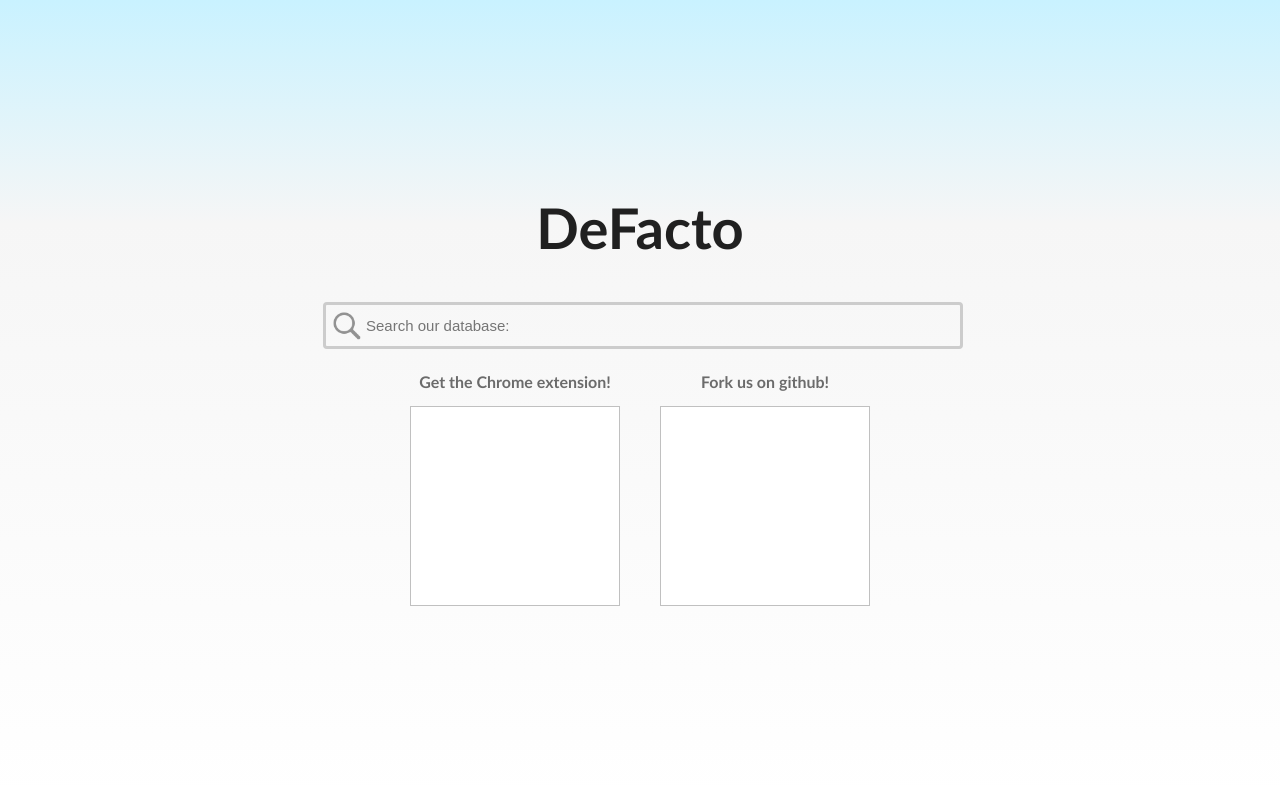
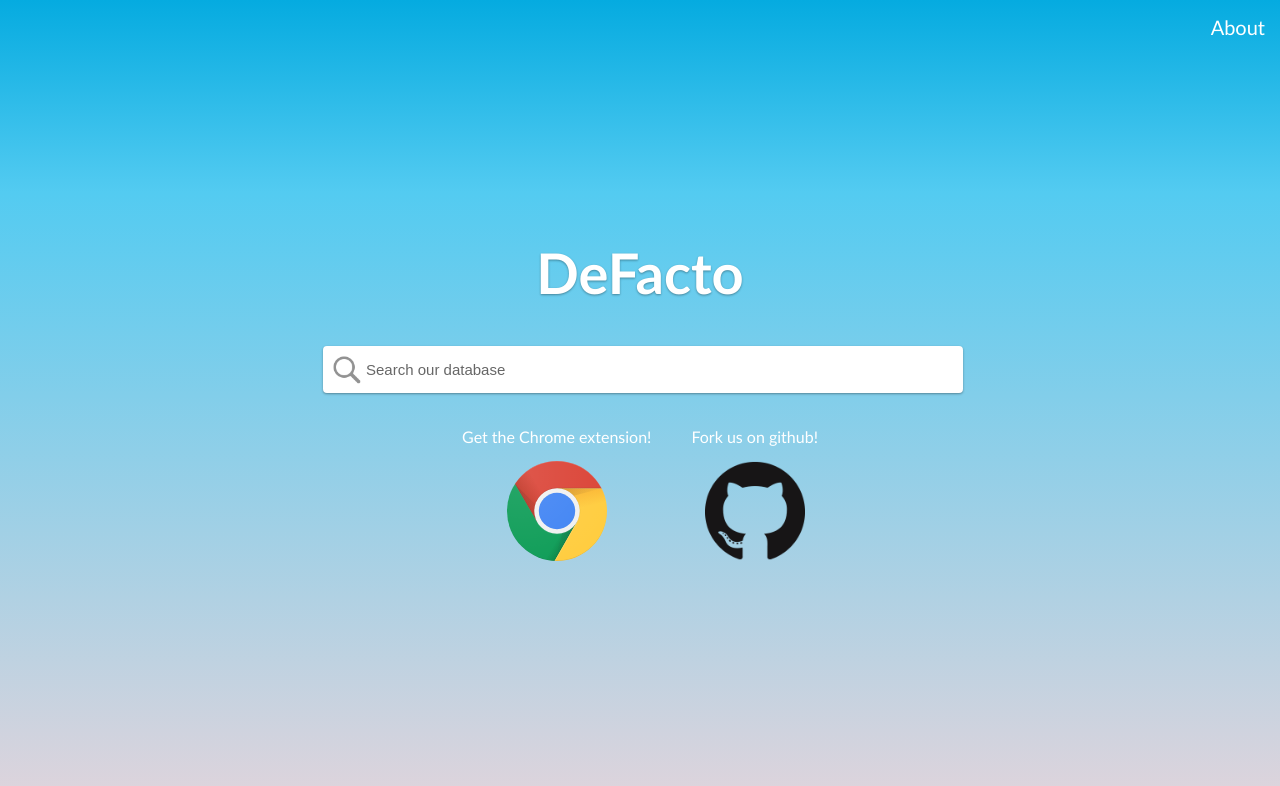
Before and after one commit to cssuh/Defacto, a browser extension: page web/public/index.html in a window 1280 px wide. Drawn offline with Linux system fonts and the light colour scheme.

Commit message:
did about page

```diff
--- a/web/public/index.html
+++ b/web/public/index.html
@@ -7,26 +7,34 @@
 
 	</head>
     <body>
+        <div class="about">
+            <a href="about.html" class="link">About</a>
+        </div>
         <div class="root">
             <div class="branding">
                 <h1 class='title'>DeFacto</h1>
             </div>
             <div class="search">
                 <form>
-                    <span><input type="text" class="search-bar" name="search" placeholder="Search our database:"></span>
+                    <span><input type="text" class="search-bar" name="search" placeholder="Search our database"></span>
                 </form>
             </div>
             <div class="footer">
                 <div class="part extension">
                     <div class="descr">Get the Chrome extension!</div>
                     <div class="image">
-                        <img></img>
+                        <!-- TODO: Put Chrome extension link here -->
+                        <a href="#">
+                        <img src="chrome.svg" height="10" width="10"></img>
+                        </a>
                     </div>
                 </div>
                 <div class="part github">
                     <div class="descr">Fork us on github!</div>
-                   <div class="image">
-                        <img></img>
+                    <div class="image">
+                        <a href="https://github.com/cssuh/Defacto">
+                        <img src="GitHub-Mark-120px-plus.png" width="10" height="10">
+                        </a>
                     </div>
                 </div>
             </div>
--- a/web/public/style.css
+++ b/web/public/style.css
@@ -6,20 +6,42 @@
 }
 body{
     font-family:'Trebuchet MS', 'Lucida Sans Unicode', 'Lucida Grande', 'Lucida Sans', Arial, sans-serif;
-    color : rgba(0,0,0,.87);
+    /*color : rgba(0,0,0,.87);*/
+    color : white;
     width: 100%;
     height: 100%;
     padding: 0px;
     margin: 0px;
-    background: white no-repeat; /* For browsers that do not support gradients */
-   /* background: linear-gradient(#2fccff, white) no-repeat;*/ /* Standard syntax */
-   background: -moz-linear-gradient(top, rgba(201,242,255,1) 0%, rgba(246,246,246,1) 28%, rgba(255,255,255,1) 100%);
-    background: -webkit-gradient(left top, left bottom, color-stop(0%, rgba(201,242,255,1)), color-stop(28%, rgba(246,246,246,1)), color-stop(100%, rgba(255,255,255,1)));
-    background: -webkit-linear-gradient(top, rgba(201,242,255,1) 0%, rgba(246,246,246,1) 28%, rgba(255,255,255,1) 100%);
-    background: -o-linear-gradient(top, rgba(201,242,255,1) 0%, rgba(246,246,246,1) 28%, rgba(255,255,255,1) 100%);
-    background: -ms-linear-gradient(top, rgba(201,242,255,1) 0%, rgba(246,246,246,1) 28%, rgba(255,255,255,1) 100%);
-    background: linear-gradient(to bottom, rgba(201,242,255,1) 0%, rgba(246,246,246,1) 28%, rgba(255,255,255,1) 100%);
-    filter: progid:DXImageTransform.Microsoft.gradient( startColorstr='#c9f2ff', endColorstr='#ffffff', GradientType=0 );
+
+    background: rgb(5,171,224); /* Old browsers */
+background: -moz-linear-gradient(top, rgba(5,171,224,1) 0%, rgba(83,203,241,1) 24%, rgba(223,212,220,1) 100%); /* FF3.6-15 */
+background: -webkit-linear-gradient(top, rgba(5,171,224,1) 0%,rgba(83,203,241,1) 24%,rgba(223,212,220,1) 100%); /* Chrome10-25,Safari5.1-6 */
+background: linear-gradient(to bottom, rgba(5,171,224,1) 0%,rgba(83,203,241,1) 24%,rgba(223,212,220,1) 100%); /* W3C, IE10+, FF16+, Chrome26+, Opera12+, Safari7+ */
+filter: progid:DXImageTransform.Microsoft.gradient( startColorstr='#05abe0', endColorstr='#dfd4dc',GradientType=0 ); /* IE6-9 */
+}
+
+.about{
+    position: absolute;
+    top: 0;
+    right: 0;
+    padding: 15px;
+    font-size: 20px;
+}
+
+a.link:link{
+    color: white;
+    text-decoration:  none;
+}
+a.link:visited{
+    color: white;
+    text-decoration:  none;
+}
+a.link:active{
+    color: white;
+    text-decoration:  none;
+}
+a.link:hover{
+    color: black;
 }
 
 .root{
@@ -35,6 +57,7 @@
     width: 100%;
 }
 
+
 .search{
     width: 50%;
 
@@ -43,8 +66,13 @@
 	margin:3px;
     padding-left : 40px;
     background: url("search.png") no-repeat;
+    background-color : white;
     background-size: 40px;
     font-size: 15px;
+    color : rgba(0,0,0,.87);
+}
+.search-bar::-webkit-input-placeholder{
+    color : rgba(0,0,0,.60);
 }
 
 .check{
@@ -54,6 +82,7 @@
 h1.title {
     text-align:center;
     font-size : 3.5em;
+    text-shadow: 0 1px 3px rgba(0,0,0,0.12), 0 1px 2px rgba(0,0,0,0.24);
 }
 
 input {
@@ -61,21 +90,23 @@
     width: 100%;
     padding: 12px 20px;
     box-sizing: border-box;
-    border: 3px solid #ccc;
+    border: 3px solid #fff;
     -webkit-transition: 0.5s;
     transition: 0.5s;
     outline: none;
     color: black;
+    box-shadow: 0 1px 3px rgba(0,0,0,0.12), 0 1px 2px rgba(0,0,0,0.24);
 }
 
 /* When the input field gets focus, change its width to 100% */
 input:focus {
-    border: 3px solid #555;
+    border: 3px solid #bababa;
 }
 
 .footer{
-    color : rgba(0,0,0,.57);
-    font-weight : 600;
+    margin-top: 11px;
+    color : white;
+    font-weight : 100;
     display : flex;
     flex-direction : row;
     justify-content : center;
@@ -91,7 +122,6 @@
     margin : 15px auto;
 }
 .footer img{
-    min-height : 200px;
-    min-width : 210px;
-    background-color : white;
+    min-height : 100px;
+    min-width : 100px;
 }
--- /dev/null
+++ b/web/public/styleabout.css
@@ -0,0 +1,57 @@
+html{
+    height : 100%;
+    width : 100%;
+    padding : 0;
+    margin : 0;
+}
+body{
+    font-family:'Trebuchet MS', 'Lucida Sans Unicode', 'Lucida Grande', 'Lucida Sans', Arial, sans-serif;
+    color : black;
+    width: 100%;
+    height: 100%;
+    padding: 0px;
+    margin: 0px;
+}
+
+.about-root{
+    height: 100%;
+    display:flex;
+    flex-direction : column;
+    align-items : center;
+    text-align: center;
+}
+
+.about-root>*{
+    width: 100%;
+}
+
+.about-text{
+    width: 70%;
+}
+
+.footer{
+    margin-top: 30px;
+    width: 70%;
+    display: flex;
+    flex-direction: column;
+}
+
+.authors{
+    display: flex;
+    flex-direction: row;
+    justify-content : space-between;
+    flex-wrap : wrap;
+}
+.author{
+
+}
+img.propic{
+    width:150px;
+    height:150px;
+    border-radius:50%;
+}
+
+p.paragraph{
+    padding-left: 30px;
+    text-align: center;
+}
```
Also changed, not shown: web/public/about.html (added, +65 -0 lines), README.md, web/public/GitHub-Mark-120px-plus.png (added), web/public/GitHub-Mark-64px.png (added), web/public/chris.jpg (added), web/public/chrome.svg (added), web/public/colin.jpg (added), web/public/colin_square.jpg (added), web/public/khauri.jpg (added), web/public/noor.jpg (added), 1 other file.
